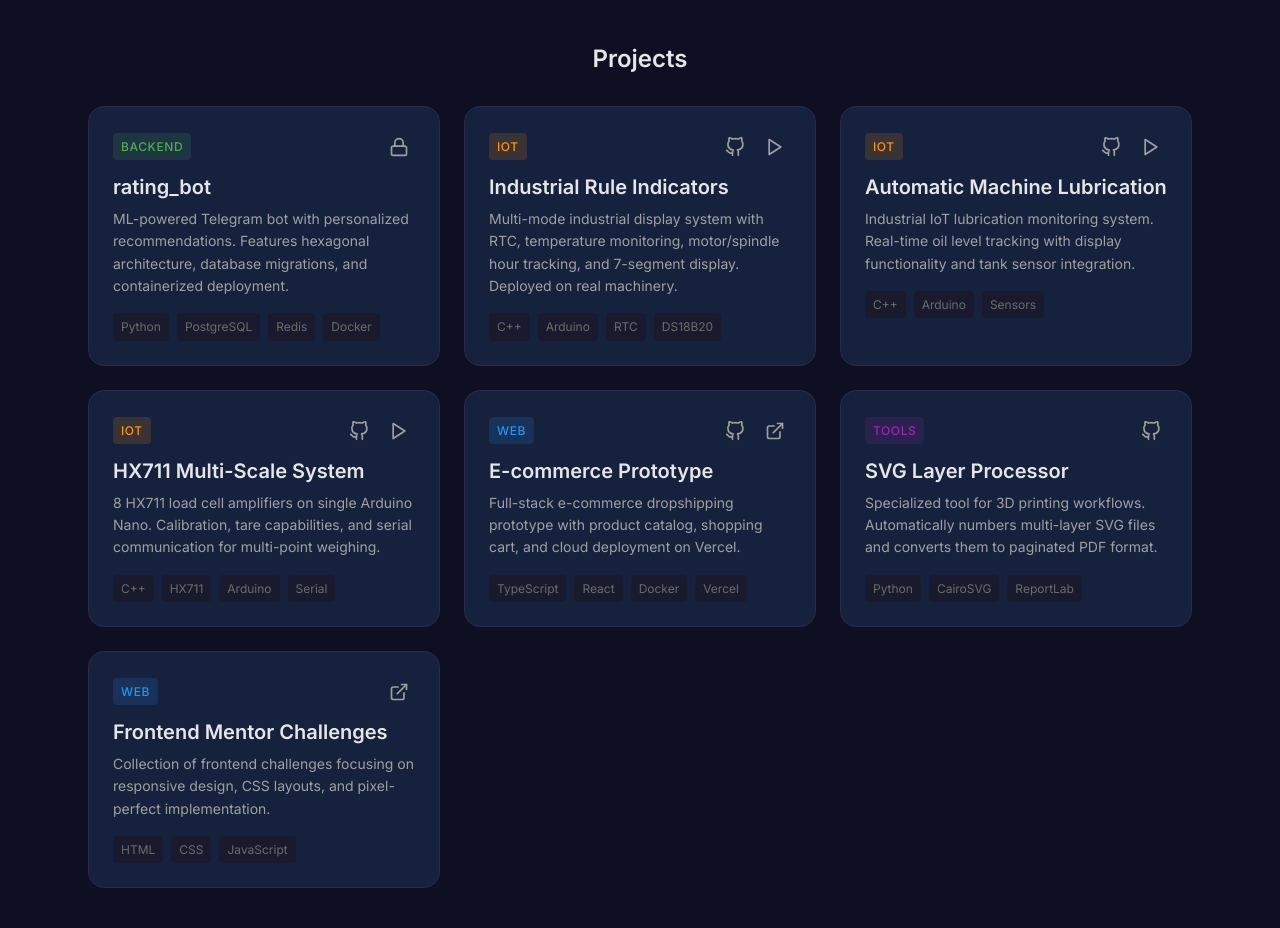
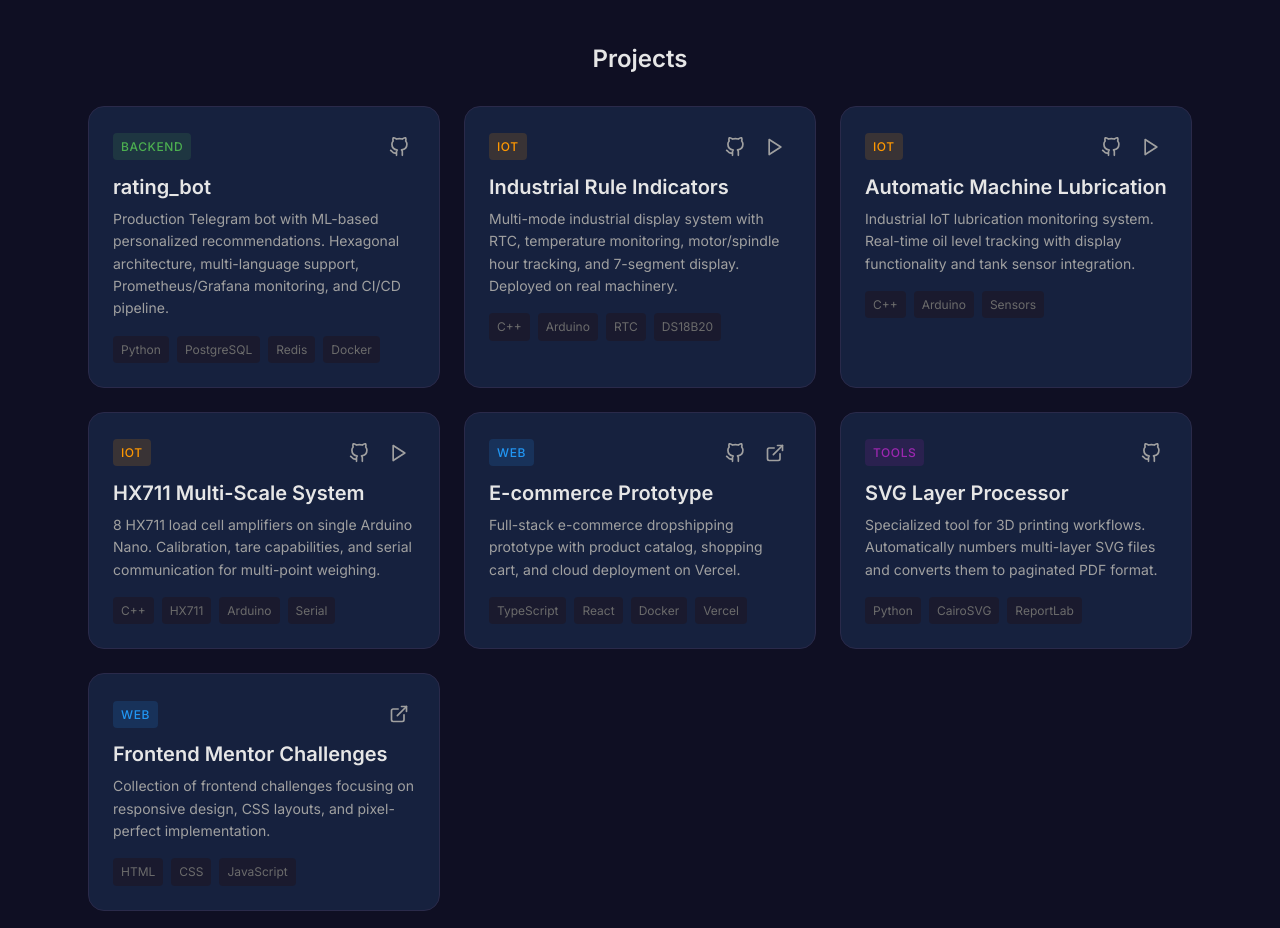
Before and after one commit to GoodAlex223/goodalex223.github.io, a plain HTML site: page index.html in a window 1280 px wide. Shown: the part 1200-2128 px from the top of the page. Drawn offline with Linux system fonts and the light colour scheme.

Commit message:
feat: Add rating_bot_showcase link to project card
- Replace lock icon with GitHub link to public showcase repo
- Update description with more features (ML, monitoring, CI/CD)

Co-Authored-By: Claude Opus 4.5 <noreply@anthropic.com>

```diff
--- a/index.html
+++ b/index.html
@@ -99,10 +99,12 @@
               <div class="project-card__header">
                 <span class="project-card__category">Backend</span>
                 <div class="project-card__links">
-                  <span
+                  <a
+                    href="https://github.com/GoodAlex223/rating_bot_showcase"
                     class="project-card__link"
-                    title="Private repository"
-                    aria-label="Private repository"
+                    target="_blank"
+                    rel="noopener noreferrer"
+                    aria-label="View project showcase"
                   >
                     <svg
                       xmlns="http://www.w3.org/2000/svg"
@@ -113,24 +115,18 @@
                       stroke-linecap="round"
                       stroke-linejoin="round"
                     >
-                      <rect
-                        x="3"
-                        y="11"
-                        width="18"
-                        height="11"
-                        rx="2"
-                        ry="2"
-                      ></rect>
-                      <path d="M7 11V7a5 5 0 0 1 10 0v4"></path>
+                      <path
+                        d="M9 19c-5 1.5-5-2.5-7-3m14 6v-3.87a3.37 3.37 0 0 0-.94-2.61c3.14-.35 6.44-1.54 6.44-7A5.44 5.44 0 0 0 20 4.77 5.07 5.07 0 0 0 19.91 1S18.73.65 16 2.48a13.38 13.38 0 0 0-7 0C6.27.65 5.09 1 5.09 1A5.07 5.07 0 0 0 5 4.77a5.44 5.44 0 0 0-1.5 3.78c0 5.42 3.3 6.61 6.44 7A3.37 3.37 0 0 0 9 18.13V22"
+                      ></path>
                     </svg>
-                  </span>
+                  </a>
                 </div>
               </div>
               <h3 class="project-card__title">rating_bot</h3>
               <p class="project-card__description">
-                ML-powered Telegram bot with personalized recommendations.
-                Features hexagonal architecture, database migrations, and
-                containerized deployment.
+                Production Telegram bot with ML-based personalized recommendations.
+                Hexagonal architecture, multi-language support, Prometheus/Grafana
+                monitoring, and CI/CD pipeline.
               </p>
               <ul class="project-card__tech">
                 <li>Python</li>
```
